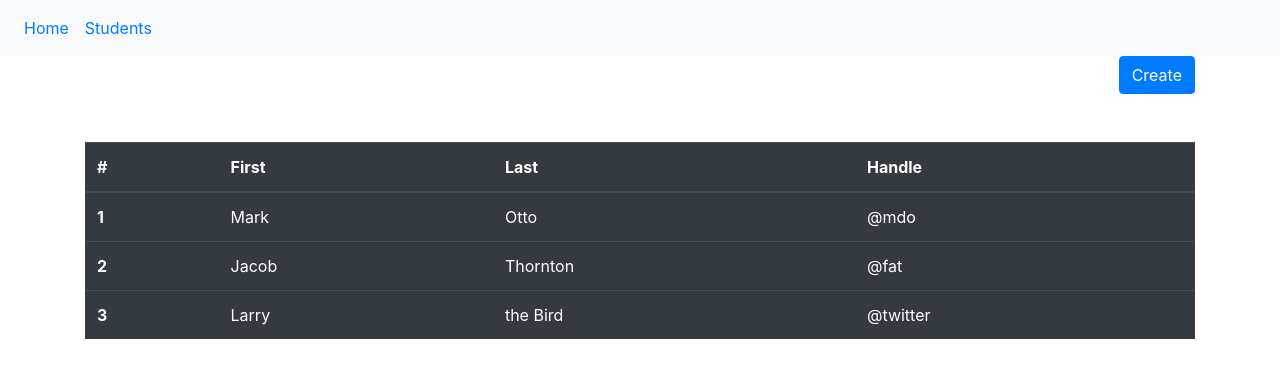
After one commit to sajjad1112ali/mongo-crud, a Node server app: template views/students/index.ejs in a window 1280 px wide. The commit adds this page. Shown: the top 378 px of the page. Run offline with Node 20, Linux system fonts and the light colour scheme; the template is opened without the code that fills it, so the values that code supplies are empty; some libraries are stand-ins or nearby versions.

Commit message:
Added student show, create views

```diff
--- a/routes/students.routes.js
+++ b/routes/students.routes.js
@@ -6,4 +6,7 @@ const studentsController = require('../controllers/studentsController');
 
 router.get('/', studentsController.getStudents);
 router.get('/create', studentsController.createStudent);
+router.post('/create', studentsController.addStudent);
+
+
 module.exports = router;
--- a/views/partials/header.ejs
+++ b/views/partials/header.ejs
@@ -11,3 +11,18 @@
     <title>Hello, world!</title>
   </head>
   <body>
+
+    <!-- A grey horizontal navbar that becomes vertical on small screens -->
+<nav class="navbar navbar-expand-sm bg-light">
+
+    <!-- Links -->
+    <ul class="navbar-nav">
+        <li class="nav-item">
+            <a class="nav-link" href="/">Home</a>
+          </li>
+      <li class="nav-item">
+        <a class="nav-link" href="/students">Students</a>
+      </li>
+    </ul>
+
+  </nav>
--- /dev/null
+++ b/views/students/index.ejs
@@ -0,0 +1,45 @@
+<% include ../partials/header.ejs %>
+
+<div class="container">
+    <div class="text-right">
+        <a class="btn btn-primary" href="/students/create" role="button">Create</a>
+    </div>
+
+    <div class="mt-5">
+        <table class="table table-dark">
+            <thead>
+              <tr>
+                <th scope="col">#</th>
+                <th scope="col">First</th>
+                <th scope="col">Last</th>
+                <th scope="col">Handle</th>
+              </tr>
+            </thead>
+            <tbody>
+              <tr>
+                <th scope="row">1</th>
+                <td>Mark</td>
+                <td>Otto</td>
+                <td>@mdo</td>
+              </tr>
+              <tr>
+                <th scope="row">2</th>
+                <td>Jacob</td>
+                <td>Thornton</td>
+                <td>@fat</td>
+              </tr>
+              <tr>
+                <th scope="row">3</th>
+                <td>Larry</td>
+                <td>the Bird</td>
+                <td>@twitter</td>
+              </tr>
+            </tbody>
+          </table>
+      </div>
+    </div>
+
+</div>
+
+
+<% include ../partials/footer.ejs %>
```
Also changed, not shown: controllers/studentsController.js (+5 -2 lines), views/index.ejs (+9 -4 lines), views/reset-password.ejs (deleted, +0 -63 lines), views/sorry.ejs (deleted, +0 -7 lines), views/students/create.ejs (added, +37 -0 lines).
